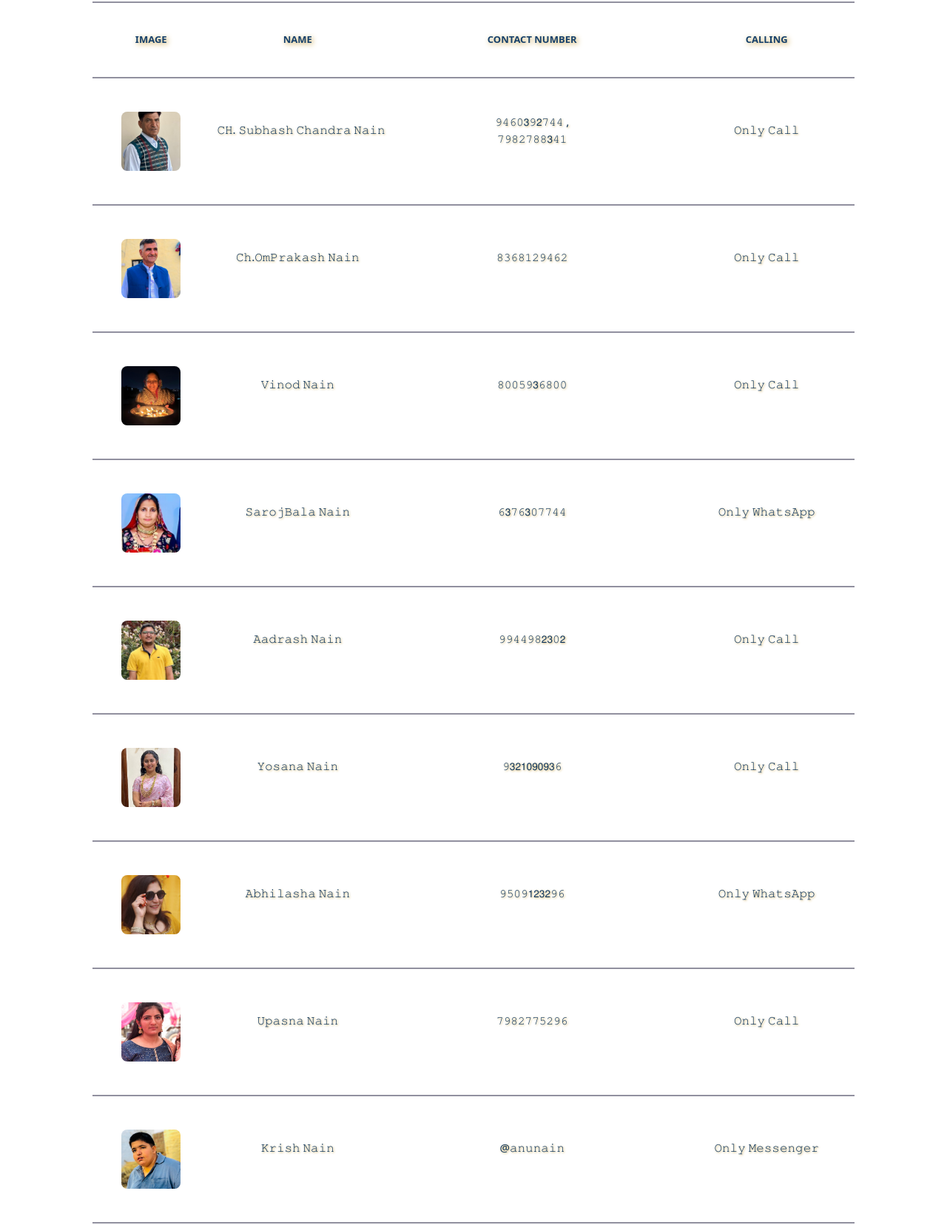
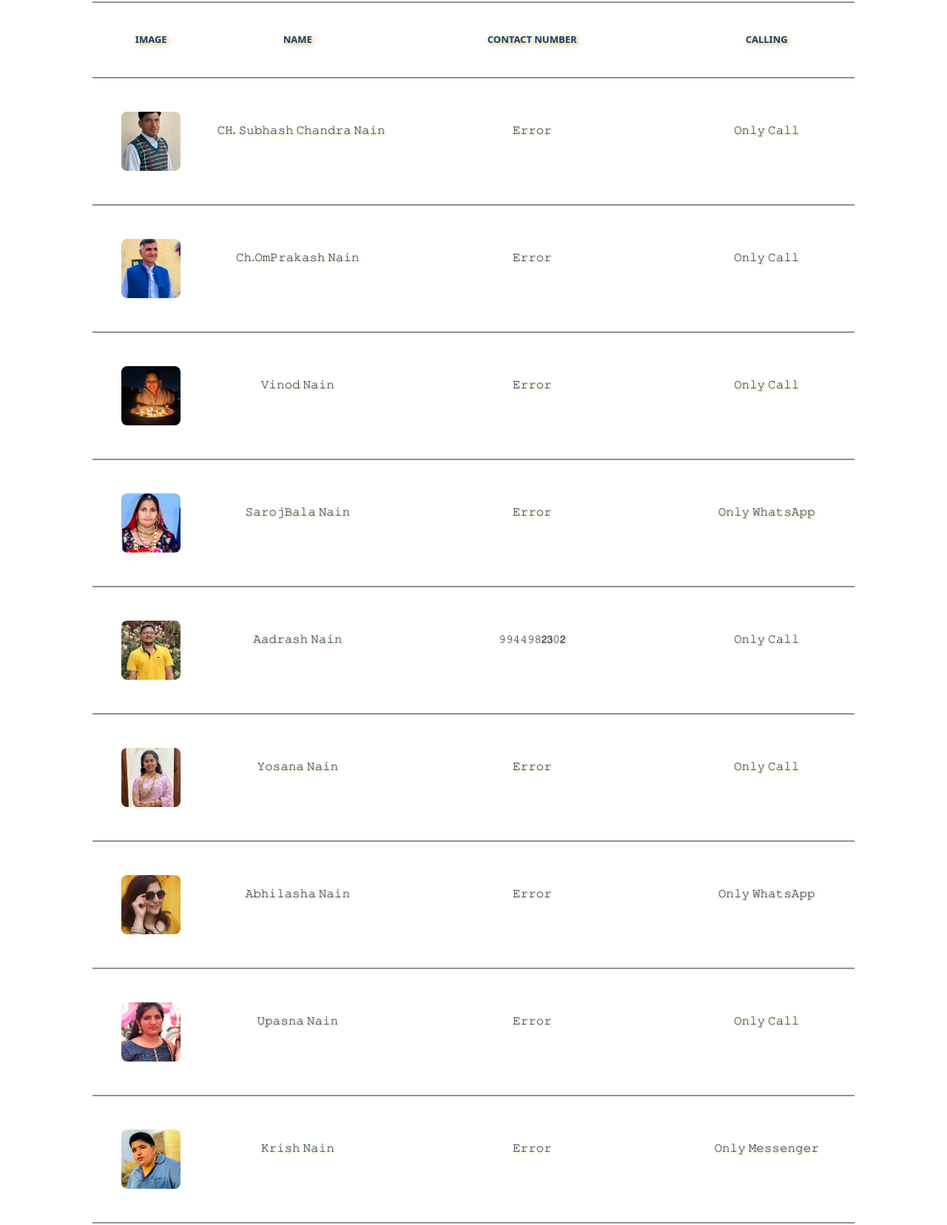
Before and after one commit to AashishKumar10/Nain-Family, a plain HTML site: page contact.html in a window 1280 px wide. Shown: the part 368-2024 px from the top of the page at 74% size. Drawn offline with nearby package versions, Linux system fonts and the light colour scheme.

Commit message:
Update contact.html

```diff
--- a/contact.html
+++ b/contact.html
@@ -49,26 +49,25 @@
                 <tr>
                     <td><img src="images/main/blog1.jpg" alt=""></td>
                     <td>𝙲𝙷. 𝚂𝚞𝚋𝚑𝚊𝚜𝚑 𝙲𝚑𝚊𝚗𝚍𝚛𝚊 𝙽𝚊𝚒𝚗</td>
-                    <td>𝟿𝟺𝟼𝟶𝟥𝟿𝟤𝟽𝟺𝟺 ,<br>
-                        𝟽𝟿𝟾𝟸𝟽𝟾𝟾𝟥𝟺𝟷</td>
+                    <td>𝙴𝚛𝚛𝚘𝚛</td>
                     <td>𝙾𝚗𝚕𝚢 𝙲𝚊𝚕𝚕</td>
                 </tr>
                 <tr>
                     <td><img src="images/main/blog 2.jpg" alt=""></td>
                     <td>𝙲𝚑.𝙾𝚖𝙿𝚛𝚊𝚔𝚊𝚜𝚑 𝙽𝚊𝚒𝚗</td>
-                    <td>𝟾𝟹𝟼𝟾𝟷𝟸𝟿𝟺𝟼𝟸</td>
+                    <td>𝙴𝚛𝚛𝚘𝚛</td>
                     <td>𝙾𝚗𝚕𝚢 𝙲𝚊𝚕𝚕</td>
                 </tr>
                 <tr>
                     <td><img src="images/contact/contact3.jpg" alt=""></td>
                     <td>𝚅𝚒𝚗𝚘𝚍 𝙽𝚊𝚒𝚗</td>
-                    <td>𝟾𝟶𝟶𝟻𝟿𝟥𝟼𝟾𝟶𝟶</td>
+                    <td>𝙴𝚛𝚛𝚘𝚛</td>
                     <td>𝙾𝚗𝚕𝚢 𝙲𝚊𝚕𝚕</td>
                 </tr>
                 <tr>
                     <td><img src="images/contact/contact4.jpg" alt=""></td>
                     <td>𝚂𝚊𝚛𝚘𝚓𝙱𝚊𝚕𝚊 𝙽𝚊𝚒𝚗</td>
-                    <td>𝟼𝟥𝟽𝟼𝟥𝟶𝟽𝟽𝟺𝟺</td>
+                    <td>𝙴𝚛𝚛𝚘𝚛</td>
                     <td>𝙾𝚗𝚕𝚢 𝚆𝚑𝚊𝚝𝚜𝙰𝚙𝚙</td>
                 </tr>
                 <tr>
@@ -80,25 +79,25 @@
                 <tr>
                     <td><img src="images/contact/contact6.jpg" alt=""></td>
                     <td>𝚈𝚘𝚜𝚊𝚗𝚊 𝙽𝚊𝚒𝚗</td>
-                    <td>𝟿𝟥𝟤𝟣𝟢𝟫𝟢𝟫𝟥𝟼</td>
+                    <td>𝙴𝚛𝚛𝚘𝚛</td>
                     <td>𝙾𝚗𝚕𝚢 𝙲𝚊𝚕𝚕</td>
                 </tr>
                 <tr>
                     <td><img src="images/contact/contact7.jpg" alt=""></td>
                     <td>𝙰𝚋𝚑𝚒𝚕𝚊𝚜𝚑𝚊 𝙽𝚊𝚒𝚗</td>
-                    <td>𝟿𝟻𝟶𝟿𝟣𝟤𝟥𝟤𝟿𝟼</td>
+                    <td>𝙴𝚛𝚛𝚘𝚛</td>
                     <td>𝙾𝚗𝚕𝚢 𝚆𝚑𝚊𝚝𝚜𝙰𝚙𝚙</td>
                 </tr>
                 <tr>
                     <td><img src="images/contact/contact8.jpg" alt=""></td>
                     <td>𝚄𝚙𝚊𝚜𝚗𝚊 𝙽𝚊𝚒𝚗</td>
-                    <td>𝟽𝟿𝟾𝟸𝟽𝟽𝟻𝟸𝟿𝟼</td>
+                    <td>𝙴𝚛𝚛𝚘𝚛</td>
                     <td>𝙾𝚗𝚕𝚢 𝙲𝚊𝚕𝚕 </td>
                 </tr>
                 <tr>
                     <td><img src="images/contact/contact9.jpg" alt=""></td>
                     <td>𝙺𝚛𝚒𝚜𝚑 𝙽𝚊𝚒𝚗</td>
-                    <td>@𝚊𝚗𝚞𝚗𝚊𝚒𝚗</td>
+                    <td>𝙴𝚛𝚛𝚘𝚛</td>
                     <td>𝙾𝚗𝚕𝚢 𝙼𝚎𝚜𝚜𝚎𝚗𝚐𝚎𝚛</td>
                 </tr>
                 <tr>
@@ -159,4 +158,5 @@
 
 </body>
 
+
 </html>
```
